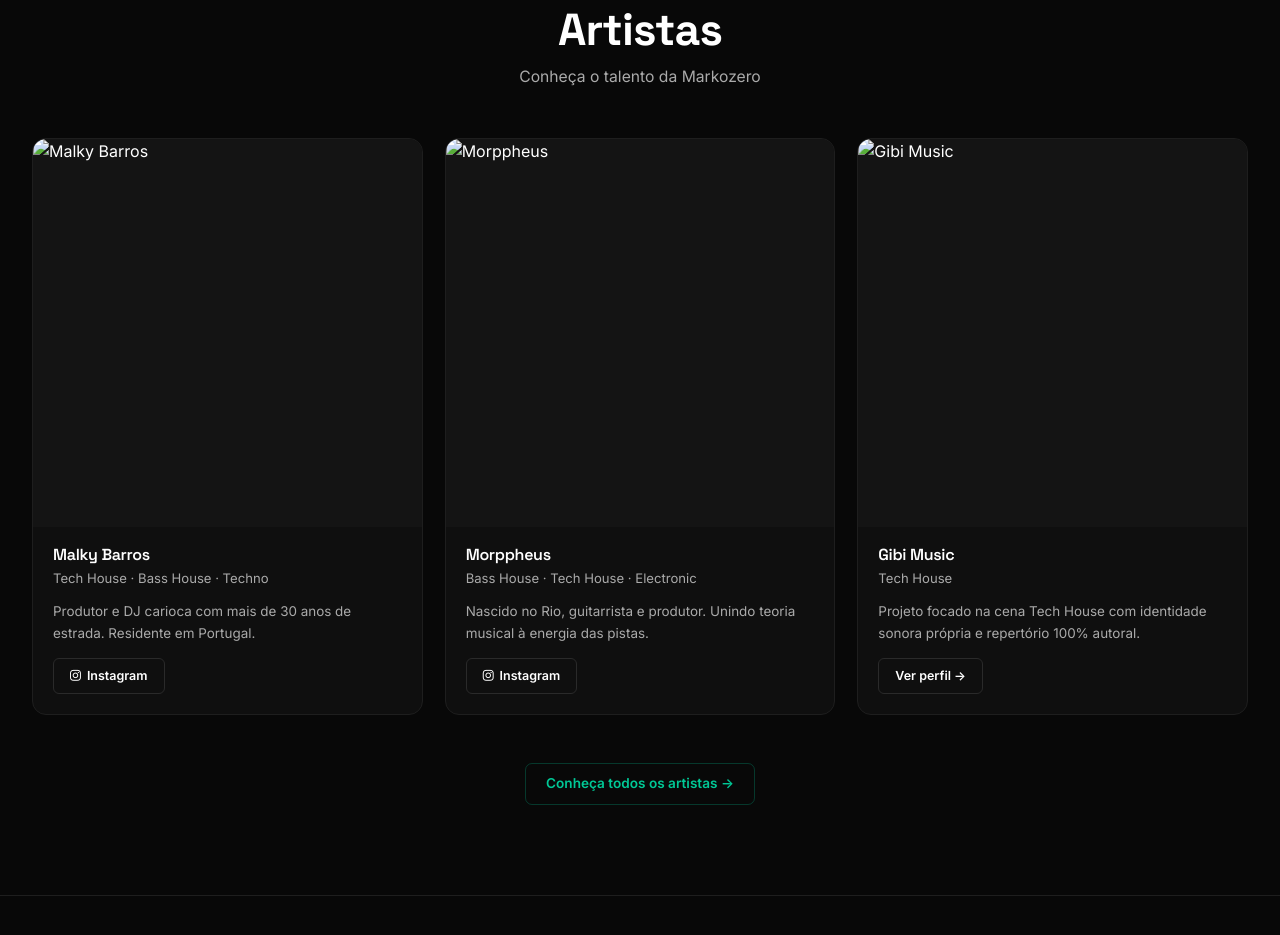
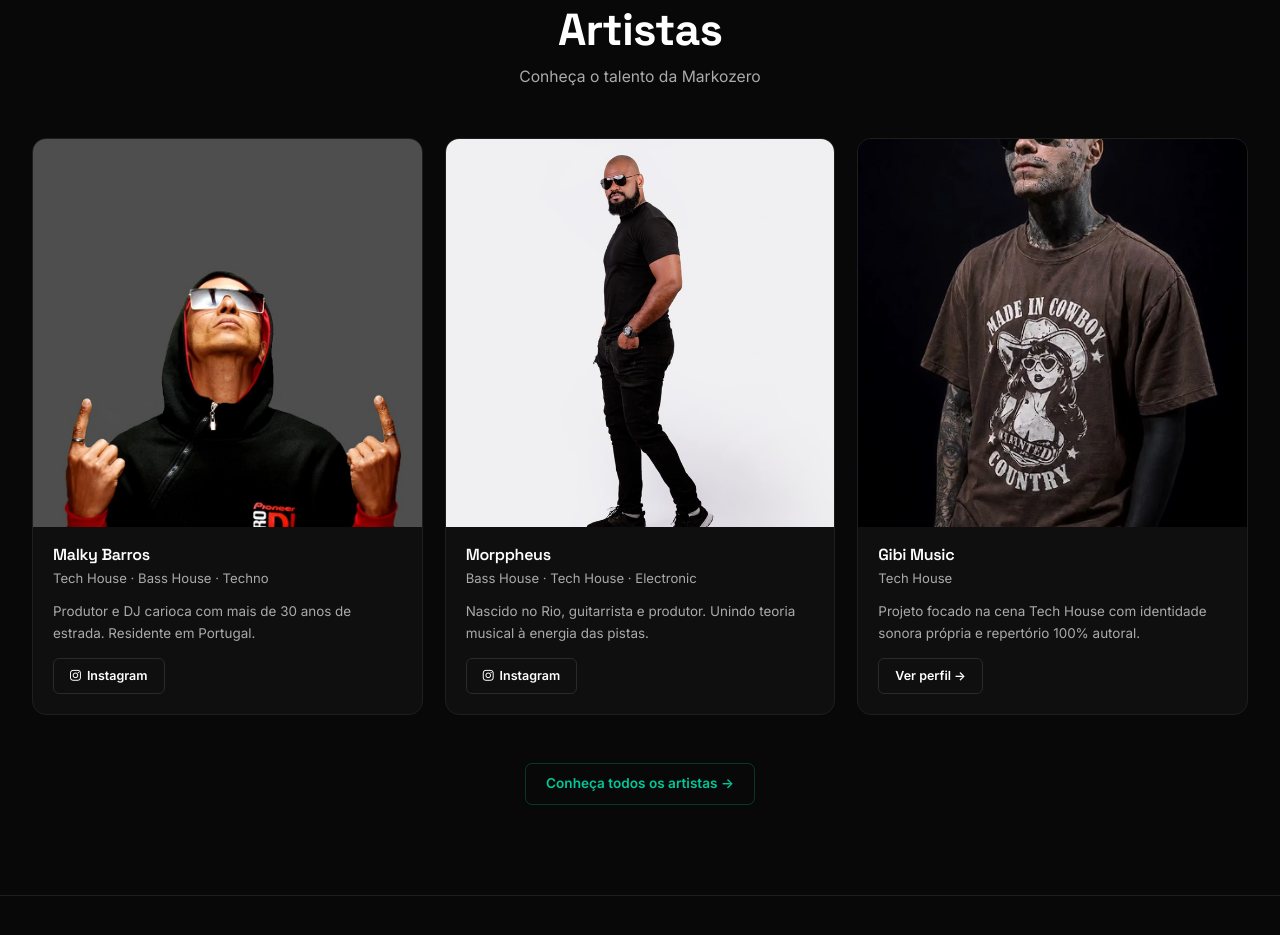
Before and after one commit to guimaraesfagner/markozero, a plain HTML site: page index.html in a window 1280 px wide. Shown: the part 2303-3238 px from the top of the page. Drawn offline with Linux system fonts and the light colour scheme.

Commit message:
Update image source paths for artist images

```diff
--- a/index.html
+++ b/index.html
@@ -72,7 +72,7 @@
             <div class="artists-grid">
                 <div class="card">
                     <div class="card-img-wrap">
-                        <img class="card-img" src="main/artists/malkybarros.jpg?auto=compress&cs=tinysrgb&w=400" alt="Malky Barros">
+                        <img class="card-img" src="artists/malkybarros.jpg?auto=compress&cs=tinysrgb&w=400" alt="Malky Barros">
                     </div>
                     <div class="card-content">
                         <h3 class="card-title">Malky Barros</h3>
@@ -83,7 +83,7 @@
                 </div>
                 <div class="card">
                     <div class="card-img-wrap">
-                        <img class="card-img" src="main/artists/morppheusmusic.jpg?auto=compress&cs=tinysrgb&w=400" alt="Morppheus">
+                        <img class="card-img" src="artists/morppheusmusic.jpg?auto=compress&cs=tinysrgb&w=400" alt="Morppheus">
                     </div>
                     <div class="card-content">
                         <h3 class="card-title">Morppheus</h3>
@@ -94,7 +94,7 @@
                 </div>
                 <div class="card">
                     <div class="card-img-wrap">
-                        <img class="card-img" src="main/artists/gibi.dj.jpg?auto=compress&cs=tinysrgb&w=400" alt="Gibi Music">
+                        <img class="card-img" src="artists/gibi.dj.jpg?auto=compress&cs=tinysrgb&w=400" alt="Gibi Music">
                     </div>
                     <div class="card-content">
                         <h3 class="card-title">Gibi Music</h3>
```
